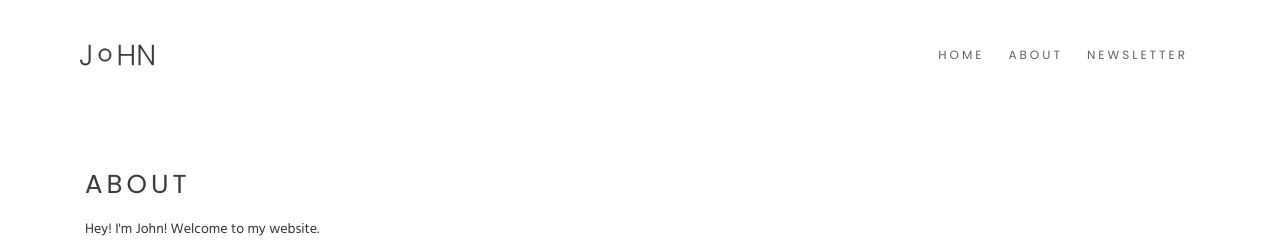
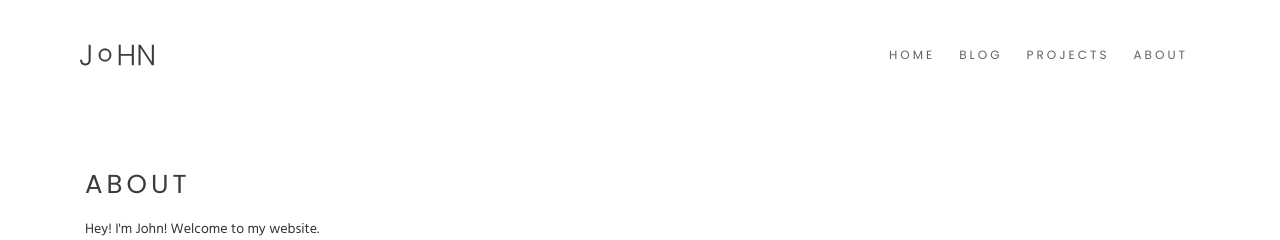
Before and after one commit to thethoughtfulmillennial/thethoughtfulmillennial.github.io, a Jekyll site: the page built from about.html, in a window 1280 px wide. Shown: the top 240 px of the page. Built offline with Jekyll 4.4.1, drawn with Linux system fonts in a browser that asks for light colours.

Commit message:
Updating navigation links.

```diff
--- a/_includes/navigation.html
+++ b/_includes/navigation.html
@@ -19,13 +19,16 @@
 	<div class="collapse navbar-collapse" id="navbarsExampleDefault">
 		<ul class="navbar-nav ml-auto">
 			<li class="nav-item">
-				<a class="nav-link page-scroll" href="#header">Home <span class="sr-only">(current)</span></a>
+				<a class="nav-link page-scroll" href="/#header">Home</a>
 			</li>
 			<li class="nav-item">
-				<a class="nav-link page-scroll" href="#">About</a>
+				<a class="nav-link page-scroll" href="/blog">Blog</a>
 			</li>
 			<li class="nav-item">
-				<a class="nav-link page-scroll" href="#newsletter">Newsletter</a>
+				<a class="nav-link page-scroll" href="/projects">Projects</a>
+			</li>
+			<li class="nav-item">
+				<a class="nav-link page-scroll" href="/about">About</a>
 			</li>
 		</ul>
 	</div>
--- a/index.html
+++ b/index.html
@@ -21,13 +21,13 @@
 				<a class="nav-link page-scroll" href="#header">Home <span class="sr-only">(current)</span></a>
 			</li>
 			<li class="nav-item">
-				<a class="nav-link page-scroll" href="/blog2.html">Blog</a>
+				<a class="nav-link page-scroll" href="/blog">Blog</a>
 			</li>
 			<li class="nav-item">
-				<a class="nav-link page-scroll" href="/projects2.html">Projects</a>
+				<a class="nav-link page-scroll" href="/projects">Projects</a>
 			</li>
 			<li class="nav-item">
-				<a class="nav-link page-scroll" href="/about2.html">About</a>
+				<a class="nav-link page-scroll" href="/about">About</a>
 			</li>
 		</ul>
 	</div>
```
